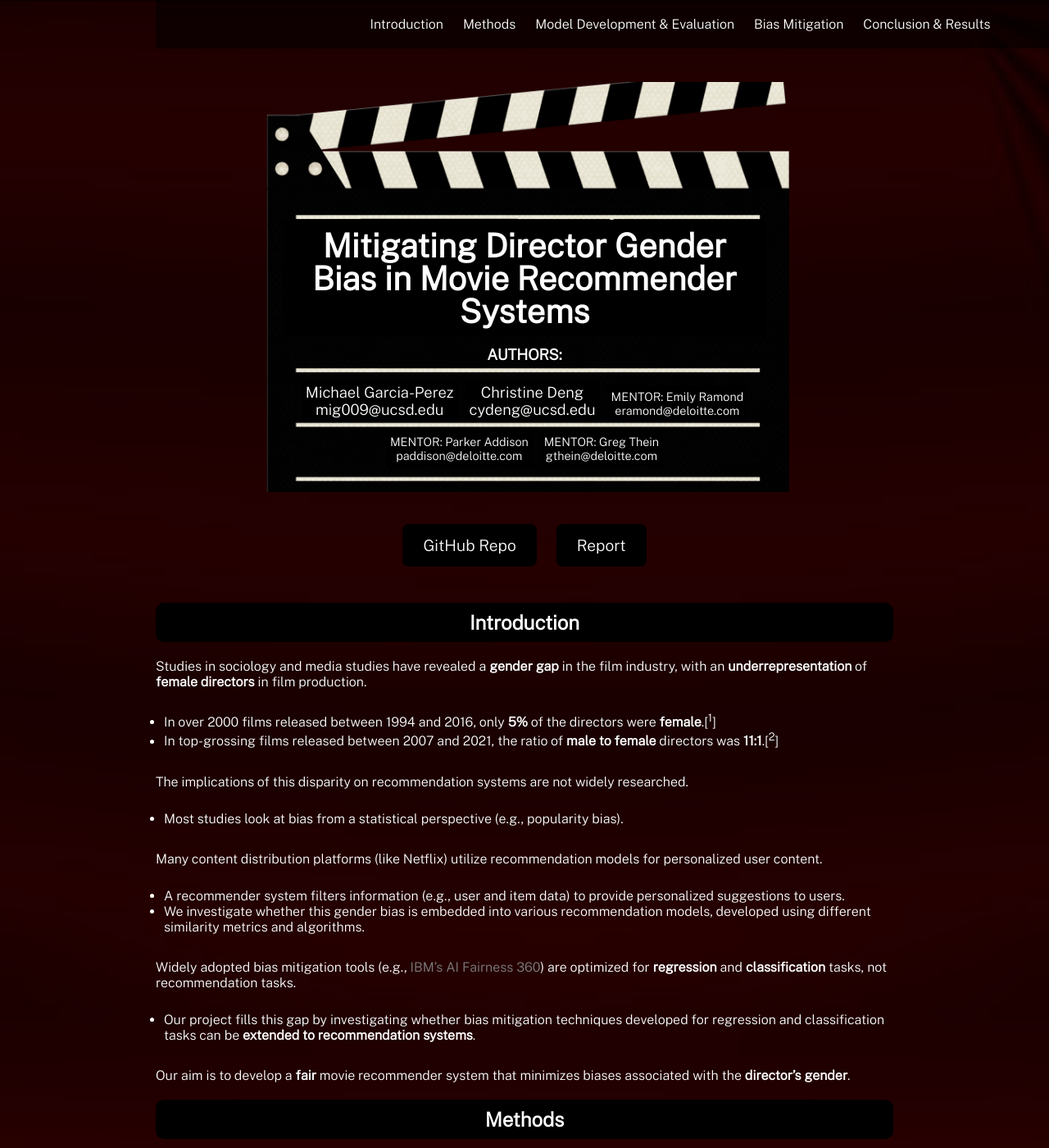
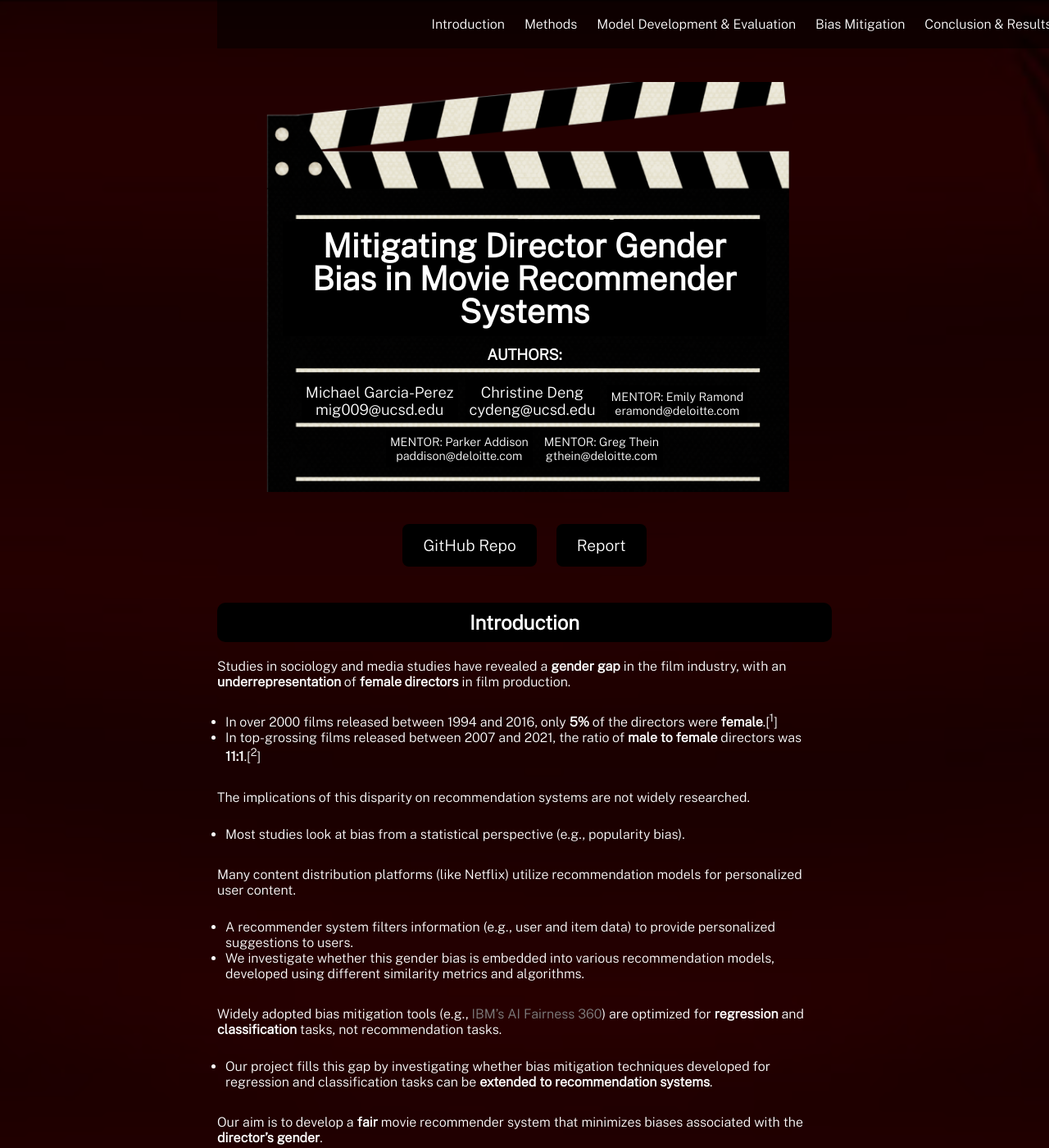
Before and after one commit to michael-garciaperez/DSC180A-Methodology-5, a Jekyll site: the page built from index.md, in a window 1280 px wide and 1400 px high. Shown: the whole window at 82% size. Built offline with Jekyll 4.4.1, drawn with Linux system fonts in a browser that asks for light colours.

Commit message:
Update style.scss

```diff
--- a/assets/css/style.scss
+++ b/assets/css/style.scss
@@ -10,7 +10,7 @@ body {
   font-family: 'Public Sans', sans-serif;
   color: white;
   margin: 0;
-  max-width: 900px;
+  max-width: 750px;
   margin-left: auto;
   margin-right: auto;
 }
@@ -18,7 +18,7 @@ body {
 div.shell {
   display: block;
   width: 100%;
-  max-width: 900px;
+  max-width: 750px;
   margin: 100px auto;
 }
 
```
